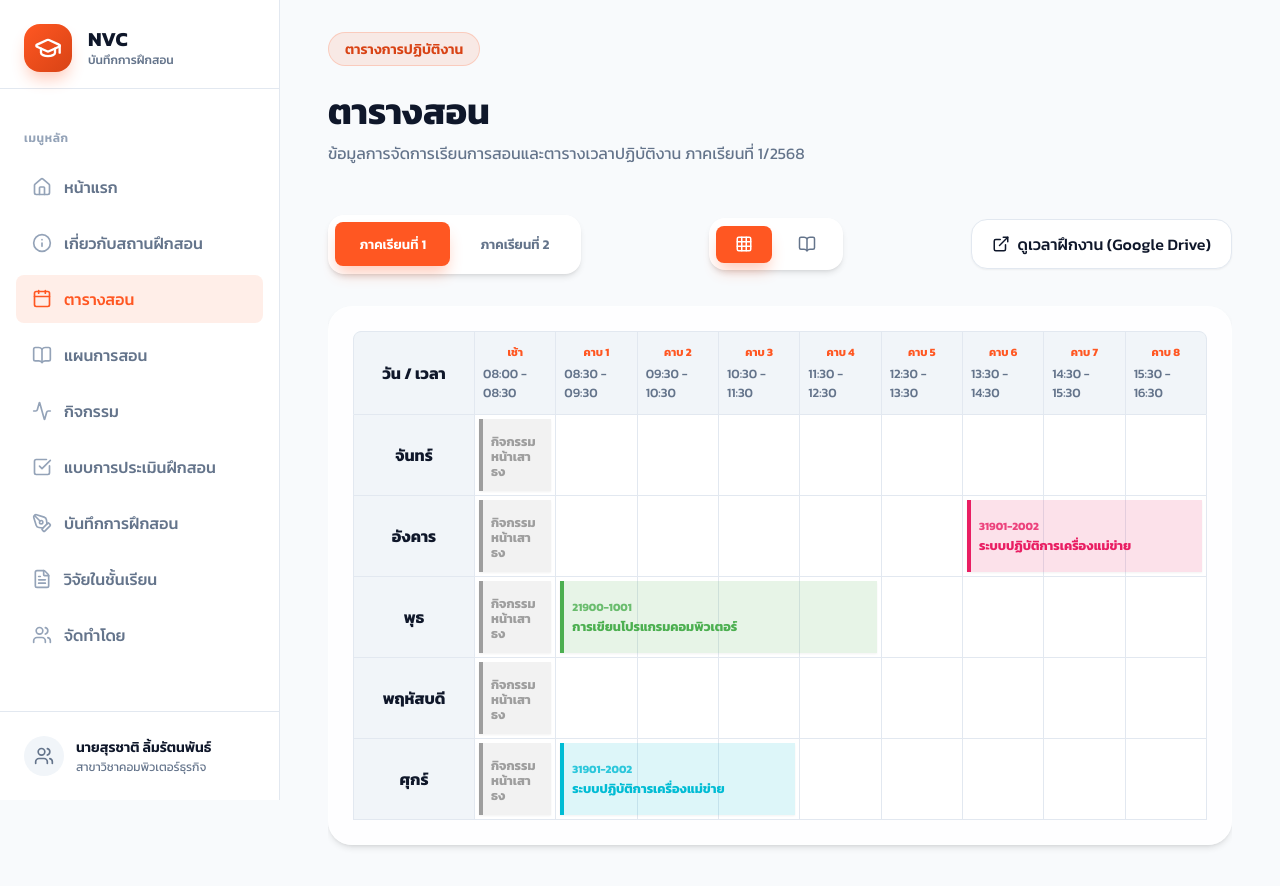
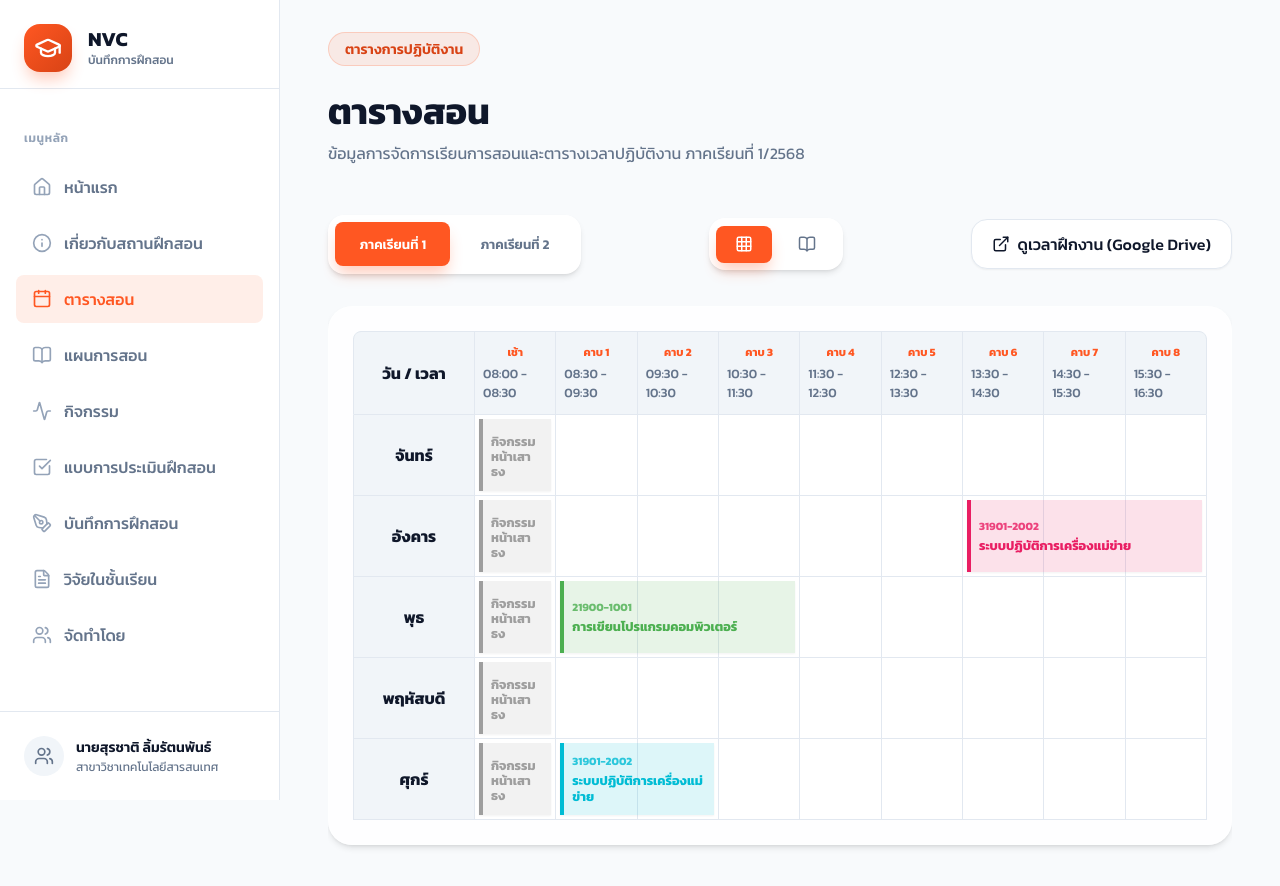
Before and after one commit to Surachart01/TPR, a React (Vite) app: page /schedule in a window 1280 px wide. Shown: the top 886 px of the page. Built offline with nearby package versions, Linux system fonts and the light colour scheme.

Commit message:
feat: update schedule data and integrate latest site configurations into Schedule page

```diff
--- a/src/data/siteData.json
+++ b/src/data/siteData.json
@@ -10,7 +10,7 @@
     "logoUrl": "https://nc.ac.th/nvc/wp-content/uploads/2021/08/logo-nvc.png",
     "studentName": "นายสุรชาติ ลิ้มรัตนพันธ์",
     "role": "นักศึกษาฝึกสอน",
-    "major": "สาขาวิชาคอมพิวเตอร์ธุรกิจ",
+    "major": "สาขาวิชาเทคโนโลยีสารสนเทศ",
     "university": "คณะครุศาสตร์อุตสาหกรรม มจพ.",
     "avatarUrl": "https://images.unsplash.com/photo-1507003211169-0a1dd7228f2d?auto=format&fit=crop&q=80&w=200&h=200"
   },
@@ -22,13 +22,6 @@
       { "label": "นักเรียน", "value": "120", "unit": "คน", "iconName": "Users" }
     ],
     "responsibilities": [
-      {
-        "id": "res-1",
-        "iconName": "UserCheck",
-        "title": "ครูที่ปรึกษา",
-        "description": "ดูแลนักศึกษาชั้นประกาศนียบัตรวิชาชีพขั้นสูง ชั้นปีที่ 1 จำนวน 16 คน",
-        "color": "#FF5722"
-      },
       {
         "id": "res-2",
         "iconName": "Flag",
--- a/src/pages/Schedule.jsx
+++ b/src/pages/Schedule.jsx
@@ -28,8 +28,8 @@ export function Schedule() {
       { day: 4, start: 0, span: 1, name: "กิจกรรมหน้าเสาธง", code: "", color: "#9e9e9e" },
 
       { day: 1, start: 6, span: 3, name: "ระบบปฏิบัติการเครื่องแม่ข่าย", code: "31901-2002", color: "#E91E63" },
-      { day: 2, start: 1, span: 4, name: "การเขียนโปรแกรมคอมพิวเตอร์", code: "21900-1001", color: "#4CAF50" },
-      { day: 4, start: 1, span: 3, name: "ระบบปฏิบัติการเครื่องแม่ข่าย", code: "31901-2002", color: "#00BCD4" },
+      { day: 2, start: 1, span: 3, name: "การเขียนโปรแกรมคอมพิวเตอร์", code: "21900-1001", color: "#4CAF50" },
+      { day: 4, start: 1, span: 2, name: "ระบบปฏิบัติการเครื่องแม่ข่าย", code: "31901-2002", color: "#00BCD4" },
     ],
     term2: [] // Add term 2 data here later
   };
```
